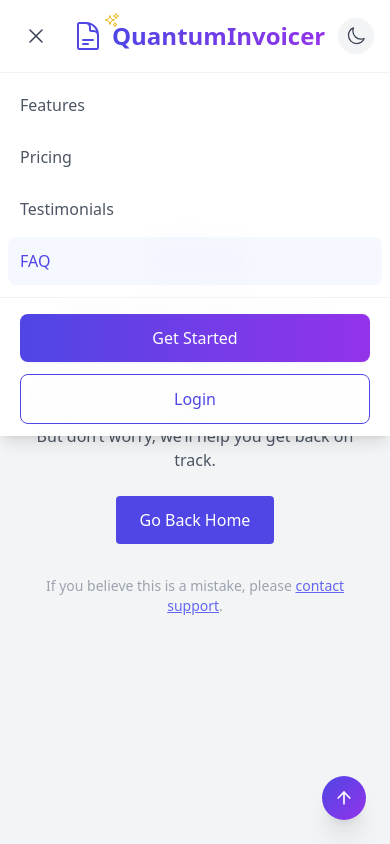
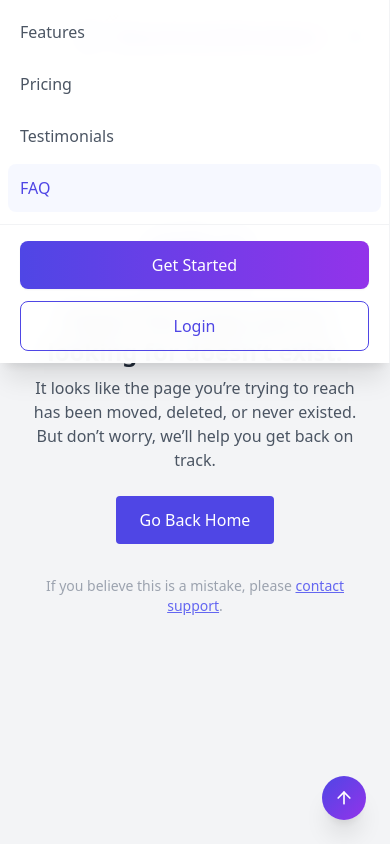
Before and after one commit to jackson951/invoicing-system-web-app, a React (Create React App) app: page /faq in a window 390 px wide. Both pictures are taken after a click on the button 36 px from the left and 36 px from the top of the page. Shown: the top 844 px of the page. Built offline with nearby package versions, Linux system fonts and the light colour scheme.

Commit message:
improved header

```diff
--- a/src/components/header.jsx
+++ b/src/components/header.jsx
@@ -293,7 +293,7 @@ const Header = () => {
                               markNotificationAsRead(notification.id);
                               setNotificationsOpen(false);
                             }}
-                            className={`block px-4 py-3 text-sm hover:bg-gray-100/50 dark:hover:bg-gray-700/50 transition-colors duration-300 ${
+                            className={`block px-4 py-3 text-sm hover:bg-gray-100/50 dark:hover:bg-gray-7/50 transition-colors duration-300 ${
                               notification.read
                                 ? "text-gray-600 dark:text-gray-400"
                                 : "text-gray-900 dark:text-white font-medium"
@@ -333,8 +333,8 @@ const Header = () => {
 
           {/* Profile & Login/Logout */}
           {isLoggedIn ? (
-            <div className="flex items-center space-x-2">
-              {/* Profile button - now only navigates to /admin */}
+            <div className="flex items-center space-x-4">
+              {/* Profile button */}
               <motion.button
                 onClick={() => handleAdminNavigation("dashboard")}
                 whileHover={{ scale: 1.05 }}
@@ -351,22 +351,22 @@ const Header = () => {
                 </span>
               </motion.button>
 
-              {/* Logout button - now with better visibility */}
+              {/* Logout button with text on larger screens */}
               <motion.div
-                className="relative group"
                 whileHover={{ scale: 1.05 }}
                 whileTap={{ scale: 0.95 }}
+                className="flex items-center"
               >
                 <button
                   onClick={handleLogout}
-                  className="p-2 rounded-full bg-gray-100 dark:bg-gray-800 text-red-600 dark:text-red-400 hover:bg-red-100/50 dark:hover:bg-red-900/30 focus:outline-none transition-all duration-300"
+                  className="flex items-center space-x-2 px-3 py-2 rounded-lg bg-gray-100 dark:bg-gray-800 text-red-600 dark:text-red-400 hover:bg-red-100/50 dark:hover:bg-red-900/30 focus:outline-none transition-all duration-300"
                   aria-label="Logout"
                 >
                   <ArrowLeftOnRectangleIcon className="h-5 w-5" />
+                  <span className="hidden md:inline text-sm font-medium">
+                    Sign Out
+                  </span>
                 </button>
-                <div className="absolute top-full right-0 mt-2 hidden group-hover:block px-2 py-1 text-xs text-white bg-gray-800 rounded whitespace-nowrap">
-                  Sign Out
-                </div>
               </motion.div>
             </div>
           ) : (
@@ -392,15 +392,31 @@ const Header = () => {
 
       {/* Mobile menu - slides from left for logged-in users */}
       <AnimatePresence>
-        {isLoggedIn && mobileMenuOpen && (
+        {mobileMenuOpen && (
           <motion.div
             ref={mobileMenuRef}
-            initial={{ opacity: 0, x: -300 }}
-            animate={{ opacity: 1, x: 0 }}
-            exit={{ opacity: 0, x: -300 }}
-            transition={{ type: "spring", stiffness: 300, damping: 30 }}
-            className="md:hidden fixed top-0 left-0 bottom-0 w-72 bg-white/95 dark:bg-gray-900/95 shadow-xl z-50 border-r border-gray-200/50 dark:border-gray-700/30 backdrop-blur-md"
+            initial={{
+              opacity: 0,
+              x: isLoggedIn ? -300 : 0,
+              y: !isLoggedIn ? -20 : 0,
+            }}
+            animate={{ opacity: 1, x: 0, y: 0 }}
+            exit={{
+              opacity: 0,
+              x: isLoggedIn ? -300 : 0,
+              y: !isLoggedIn ? -20 : 0,
+            }}
+            transition={{
+              type: "spring",
+              stiffness: 300,
+              damping: 30,
+              duration: isLoggedIn ? undefined : 0.2,
+            }}
+            className={`md:hidden fixed top-0 ${
+              isLoggedIn ? "left-0 bottom-0 w-72" : "left-0 right-0"
+            } bg-white/95 dark:bg-gray-900/95 shadow-xl z-50 border-r border-gray-200/50 dark:border-gray-700/30 backdrop-blur-md`}
           >
+            {isLoggedIn ? (
               <div className="h-full flex flex-col">
                 {/* Header with close button */}
                 <div className="px-4 py-5 border-b border-gray-200/50 dark:border-gray-700/30 flex items-center justify-between">
@@ -489,7 +505,7 @@ const Header = () => {
                       }}
                       className={`w-full text-left flex items-center px-4 py-3 rounded-lg text-base font-medium transition-colors duration-300 ${
                         activeTab === "settings"
-                        ? "text-indigo-600 dark:text-indigo-400 bg-indigo-50/50 dark:bg-gray-800/50"
+                          ? "text indigo-600 dark:text-indigo-400 bg-indigo-50/50 dark:bg-gray-800/50"
                           : "text-gray-600 dark:text-gray-300 hover:text-indigo-600 dark:hover:text-indigo-400 hover:bg-gray-100/50 dark:hover:bg-gray-800/50"
                       }`}
                     >
@@ -510,19 +526,8 @@ const Header = () => {
                   </button>
                 </div>
               </div>
-          </motion.div>
-        )}
-
-        {/* Mobile menu for non-logged-in users (dropdown from top) */}
-        {!isLoggedIn && mobileMenuOpen && (
-          <motion.div
-            ref={mobileMenuRef}
-            initial={{ opacity: 0, y: -20 }}
-            animate={{ opacity: 1, y: 0 }}
-            exit={{ opacity: 0, y: -20 }}
-            transition={{ duration: 0.2 }}
-            className="md:hidden absolute top-full left-0 right-0 bg-white/95 dark:bg-gray-900/95 shadow-lg z-40 border-t border-gray-200/50 dark:border-gray-700/30 backdrop-blur-md"
-          >
+            ) : (
+              <div>
                 <div className="px-2 pt-2 pb-3 space-y-1 sm:px-3">
                   {navItems.map((item) => (
                     <Link
@@ -560,6 +565,8 @@ const Header = () => {
                     </Link>
                   </div>
                 </div>
+              </div>
+            )}
           </motion.div>
         )}
       </AnimatePresence>
```
Lines whose indentation alone changed are shown as unchanged.
